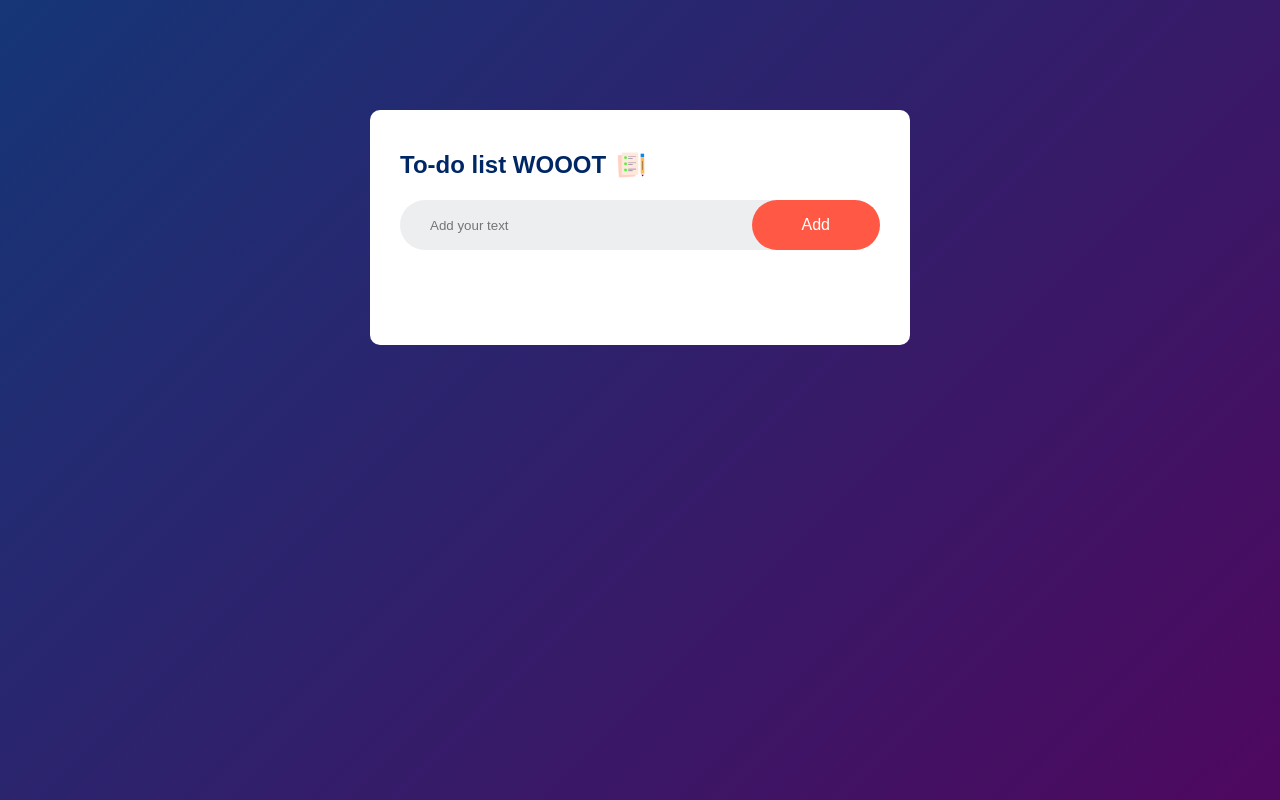
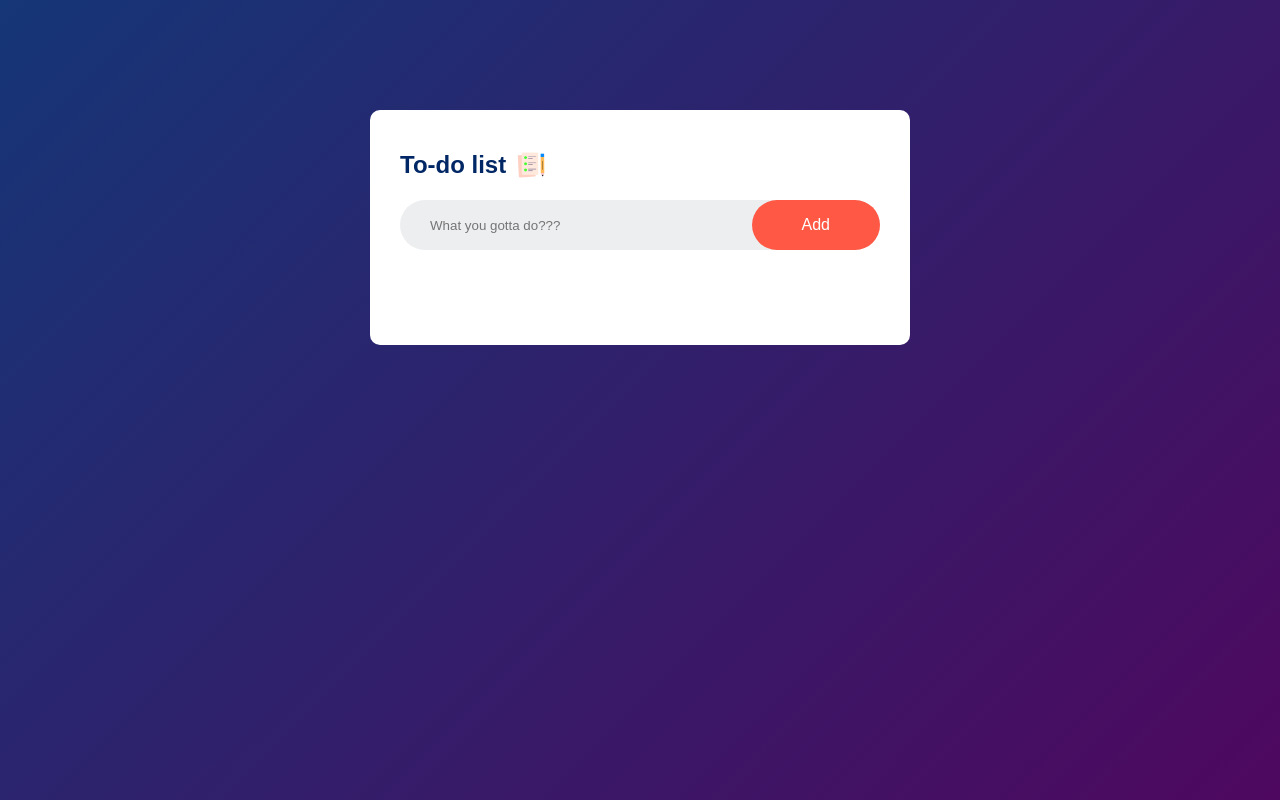
Before and after one commit to spvhoog/TodoApp, a plain HTML site: page index.html in a window 1280 px wide. Drawn offline with Linux system fonts and the light colour scheme.

Commit message:
Flavour text

```diff
--- a/index.html
+++ b/index.html
@@ -9,9 +9,9 @@
 <body>
     <div class="container">
         <div class="todo-app">
-            <h2>To-do list WOOOT <img src="images/icon.png"></h2>
+            <h2>To-do list<img src="images/icon.png"></h2>
                 <div class="row">
-                    <input type="text" id="input-box" placeholder="Add your text">
+                    <input type="text" id="input-box" placeholder="What you gotta do???">
                     <button onclick="addTask()">Add</button>
                 </div>
             <ul id="list-container">
```
